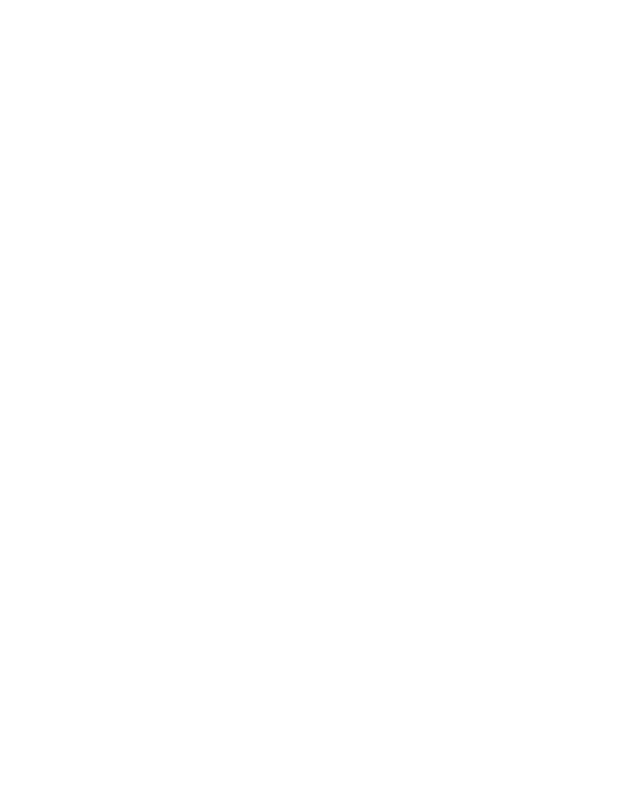
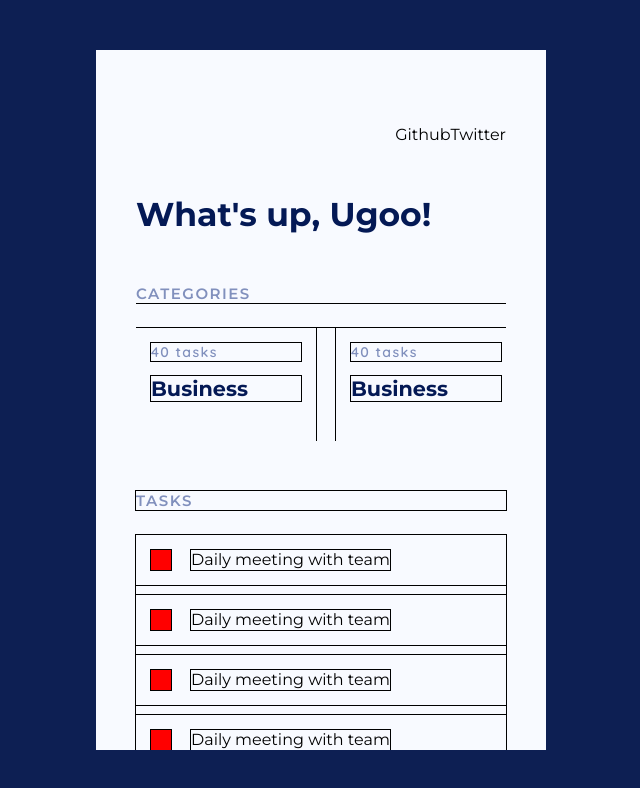
Before and after one commit to okeke-ugochukwu/Toodle, a Vue app: page / in a window 1280 px wide. Shown: the top 788 px of the page, without its empty margins (319-959 px from the left). Built offline with nearby package versions, Linux system fonts and the light colour scheme.

Commit message:
Basic markup structure

```diff
--- a/public/index.html
+++ b/public/index.html
@@ -5,13 +5,13 @@
     <meta http-equiv="X-UA-Compatible" content="IE=edge">
     <meta name="viewport" content="width=device-width,initial-scale=1.0">
     <link rel="icon" href="<%= BASE_URL %>favicon.ico">
-    <title><%= htmlWebpackPlugin.options.title %></title>
+    <title>Toodle</title>
   </head>
   <body>
     <noscript>
       <strong>We're sorry but <%= htmlWebpackPlugin.options.title %> doesn't work properly without JavaScript enabled. Please enable it to continue.</strong>
     </noscript>
-    <div id="app"></div>
+    <main id="app"></main>
     <!-- built files will be auto injected -->
   </body>
 </html>
--- a/src/App.vue
+++ b/src/App.vue
@@ -1,15 +1,23 @@
 <template>
-  <img alt="Vue logo" src="./assets/logo.png">
-  <HelloWorld msg="Welcome to Your Vue.js App"/>
+  <mobileHeader />
+  <helloSection />
+  <catgSection />
+  <taskSection />
 </template>
 
 <script>
-import HelloWorld from './components/HelloWorld.vue'
+import mobileHeader from './components/mobileHeader.vue'
+import helloSection from './components/helloSection.vue'
+import catgSection from './components/catgSection.vue'
+import taskSection from './components/taskSection.vue'
 
 export default {
   name: 'App',
   components: {
-    HelloWorld
+    mobileHeader,
+    helloSection,
+    catgSection,
+    taskSection
   }
 }
 </script>
--- a/src/components/HelloWorld.vue
+++ /dev/null
@@ -1,58 +0,0 @@
-<template>
-  <div class="hello">
-    <h1>{{ msg }}</h1>
-    <p>
-      For a guide and recipes on how to configure / customize this project,<br>
-      check out the
-      <a href="https://cli.vuejs.org" target="_blank" rel="noopener">vue-cli documentation</a>.
-    </p>
-    <h3>Installed CLI Plugins</h3>
-    <ul>
-      <li><a href="https://github.com/vuejs/vue-cli/tree/dev/packages/%40vue/cli-plugin-babel" target="_blank" rel="noopener">babel</a></li>
-      <li><a href="https://github.com/vuejs/vue-cli/tree/dev/packages/%40vue/cli-plugin-eslint" target="_blank" rel="noopener">eslint</a></li>
-    </ul>
-    <h3>Essential Links</h3>
-    <ul>
-      <li><a href="https://vuejs.org" target="_blank" rel="noopener">Core Docs</a></li>
-      <li><a href="https://forum.vuejs.org" target="_blank" rel="noopener">Forum</a></li>
-      <li><a href="https://chat.vuejs.org" target="_blank" rel="noopener">Community Chat</a></li>
-      <li><a href="https://twitter.com/vuejs" target="_blank" rel="noopener">Twitter</a></li>
-      <li><a href="https://news.vuejs.org" target="_blank" rel="noopener">News</a></li>
-    </ul>
-    <h3>Ecosystem</h3>
-    <ul>
-      <li><a href="https://router.vuejs.org" target="_blank" rel="noopener">vue-router</a></li>
-      <li><a href="https://vuex.vuejs.org" target="_blank" rel="noopener">vuex</a></li>
-      <li><a href="https://github.com/vuejs/vue-devtools#vue-devtools" target="_blank" rel="noopener">vue-devtools</a></li>
-      <li><a href="https://vue-loader.vuejs.org" target="_blank" rel="noopener">vue-loader</a></li>
-      <li><a href="https://github.com/vuejs/awesome-vue" target="_blank" rel="noopener">awesome-vue</a></li>
-    </ul>
-  </div>
-</template>
-
-<script>
-export default {
-  name: 'HelloWorld',
-  props: {
-    msg: String
-  }
-}
-</script>
-
-<!-- Add "scoped" attribute to limit CSS to this component only -->
-<style scoped>
-h3 {
-  margin: 40px 0 0;
-}
-ul {
-  list-style-type: none;
-  padding: 0;
-}
-li {
-  display: inline-block;
-  margin: 0 10px;
-}
-a {
-  color: #42b983;
-}
-</style>
--- /dev/null
+++ b/src/components/catgSection.vue
@@ -0,0 +1,55 @@
+<template>
+    <section class="catg">
+        <div class="catg_title sec_title">
+            <h4>
+                CATEGORIES
+            </h4>
+        </div>
+
+        <div class="catg_scroll">
+            <div class="catg_slide">
+            <div class="catg_card">
+                <div class="catg_card__tskNum">
+                    40 tasks
+                </div>
+
+                <div class="catg_card__tskDescr">
+                    <h5 class="mainHeadings">
+                        Business
+                    </h5>
+                </div>
+            </div>
+
+             <div class="catg_card">
+                <div class="catg_card__tskNum">
+                    40 tasks
+                </div>
+
+                <div class="catg_card__tskDescr">
+                    <h5 class="mainHeadings">
+                        Business
+                    </h5>
+                </div>
+            </div>
+
+             <div class="catg_card">
+                <div class="catg_card__tskNum">
+                    40 tasks
+                </div>
+
+                <div class="catg_card__tskDescr">
+                    <h5 class="mainHeadings">
+                        Business
+                    </h5>
+                </div>
+            </div>
+        </div>
+        </div>
+    </section>
+</template>
+
+<script>
+    export default {
+        name: 'catgSection'
+    }
+</script>
--- /dev/null
+++ b/src/components/helloSection.vue
@@ -0,0 +1,13 @@
+<template>
+    <section class="helloSection">
+        <h1 class="mainHeadings">
+            What's up, Ugoo!
+        </h1>
+    </section>
+</template>
+
+<script>
+export default {
+    name: 'helloSection'
+}
+</script>
--- /dev/null
+++ b/src/components/mobileHeader.vue
@@ -0,0 +1,27 @@
+<template>
+    <header>
+        <div class="hambuger">
+            <div class="ham-line"></div>
+        </div>
+
+        <div class="links">
+            <nav>
+                <ul>
+                    <li>
+                        <a :href="github" target="_blank" rel="noopener noreferrer">Github</a>
+                    </li>
+
+                    <li>
+                        <a :href="twitter" target="_blank" rel="noopener noreferrer">Twitter</a>
+                    </li>
+                </ul>
+            </nav>
+        </div>
+    </header>
+</template>
+
+<script>
+export default {
+    name: 'mobileHeader'
+}
+</script>
--- /dev/null
+++ b/src/components/taskSection.vue
@@ -0,0 +1,93 @@
+<template>
+    <section class="tasks">
+        <div class="tasks_title sec_title">
+            <h4>
+                TASKS
+            </h4>
+        </div>
+
+        <div class="tasks_bars">
+            <div class="tasks_bars__field">
+                    <div class="checkBox">
+                    <label for="">
+                        <input type="checkbox" name="" id="">
+                    </label>
+                </div>
+
+                <div class="checkText">
+                    Daily meeting with team
+                </div>
+            </div>
+
+            <div class="tasks_bars__field">
+                <div class="checkBox">
+                <label for="">
+                    <input type="checkbox" name="" id="">
+                </label>
+            </div>
+
+            <div class="checkText">
+                Daily meeting with team
+            </div>
+            </div>
+
+            <div class="tasks_bars__field">
+                <div class="checkBox">
+                <label for="">
+                    <input type="checkbox" name="" id="">
+                </label>
+            </div>
+
+            <div class="checkText">
+                Daily meeting with team
+            </div>
+            </div>
+
+            <div class="tasks_bars__field">
+                <div class="checkBox">
+                <label for="">
+                    <input type="checkbox" name="" id="">
+                </label>
+            </div>
+
+            <div class="checkText">
+                Daily meeting with team
+            </div>
+            </div>
+
+            <div class="tasks_bars__field">
+                <div class="checkBox">
+                <label for="">
+                    <input type="checkbox" name="" id="">
+                </label>
+            </div>
+
+            <div class="checkText">
+                Daily meeting with team
+            </div>
+            </div>
+
+            <div class="tasks_bars__field">
+                <div class="checkBox">
+                <label for="">
+                    <input type="checkbox" name="" id="">
+                </label>
+            </div>
+
+            <div class="checkText">
+                Daily meeting with team
+            </div>
+            </div>
+
+        </div>
+
+
+
+    </section>
+</template>
+
+<script>
+export default {
+    name: 'taskSection'
+}
+</script>
--- a/src/styles/_resets.scss
+++ b/src/styles/_resets.scss
@@ -14,3 +14,6 @@
     scroll-behavior: smooth;
     height: 100%;
 }
+li {
+    list-style-type: none;
+}
--- /dev/null
+++ b/src/styles/_screens.scss
@@ -0,0 +1,5 @@
+@mixin biggerScreens {
+    @media screen and (min-width: 450px) {
+        @content;
+    }
+}
--- a/src/styles/style.scss
+++ b/src/styles/style.scss
@@ -1,13 +1,172 @@
 @import './resets';
 @import './colors';
-@import url('https://fonts.googleapis.com/css2?family=Montserrat:ital,wght@0,100;0,200;0,300;0,400;0,500;0,600;0,700;0,800;0,900;1,100;1,200;1,300;1,400;1,500;1,600;1,700;1,800;1,900&display=swap');
+@import './screens';
+@import url('https://fonts.googleapis.com/css2?family=Montserrat:ital,wght@0,100;0,200;0,300;0,400;0,500;0,600;0,700;0,800;0,900;1,100;1,200;1,300;1,400;1,500;1,600;1,700;1,800;1,900&family=Quicksand:wght@300;400;500;600;700&display=swap');
+
+@mixin flexCenter {
+    display: flex;
+    align-items: center;
+    justify-content: self;
+}
+@mixin showAll {
+    * {
+        outline: 1px solid black;
+    }
+
+}
+@mixin noScrollBar {
+
+    &::-webkit-scrollbar {
+        display: none;
+    }
+
+    overflow: scroll;
+    scrollbar-width: none;
+}
+
+// @include showAll();
+
 
 body {
     width: 100%;
     height: 100%;
+    background-color: $navyBlue;
+    font-family: 'Montserrat', sans-serif;
 }
 #app {
-    display: none;
     width: 100%;
+    max-width: 450px;
+    margin: auto;
     height: 100%;
+    padding: 75px 40px;
+    background-color: $white;
+    overflow: hidden;
 }
+h4 {
+    font-size: 15px;
+    font-weight: 600;
+    letter-spacing: .1em;
+    color: $grey;
+}
+
+.mainHeadings {
+    color: $darkBlue;
+}
+
+section {
+    margin-top: 50px;
+}
+.sec_title {
+    margin-bottom: 25px;
+}
+
+
+// header section
+header {
+    display: flex;
+    justify-content: space-between;
+}
+nav {
+    ul {
+        li {
+            display: inline;
+        }
+    }
+}
+
+//hello section
+.helloSection {
+    font-size: 22px;
+}
+
+
+//categories section
+.catg {
+    @include showAll();
+    @include noScrollBar();
+
+    &_scroll {
+        width: 121%;
+        overflow: scroll;
+        scrollbar-width: none;
+
+
+    }
+
+
+    &_slide {
+        width: max-content;
+        display: flex;
+    }
+
+    &_card {
+        width: 180px;
+        padding: 15px;
+        margin-right: 20px;
+
+        &__tskNum {
+            color: $grey;
+            font-size: 14px;
+            font-weight: 300;
+            letter-spacing: .1em;
+            margin-bottom: 15px;
+            font-family: 'Quicksand', sans-serif;
+            font-weight: 600;
+        }
+
+        &__tskDescr {
+            margin-bottom: 25px;
+            font-size: 25px;
+        }
+    }
+}
+
+//tasks section
+.tasks {
+    @include showAll();
+
+    &_bars {
+        height: 230px;
+        overflow-y: scroll;
+        @include noScrollBar();
+
+
+        &__field {
+            display: flex;
+            padding: 15px;
+            margin-bottom: 10px;
+
+            &:last-child {
+                margin-bottom: 0;
+            }
+        }
+
+    }
+
+    input[type="checkbox"] {
+        display: none;
+    }
+
+    .checkBox {
+        width: 20px;
+        height: 20px;
+        margin-right: 20px;
+        @include flexCenter();
+
+        label {
+            width: 100%;
+            height: 100%;
+            background: red;
+        }
+    }
+}
+
+
+@include biggerScreens {
+    body {
+        @include flexCenter()
+    }
+    #app {
+        max-height: 700px;
+    }
+}
```
